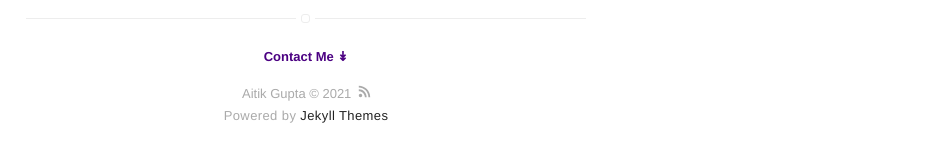
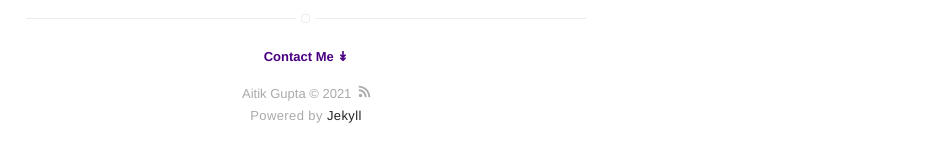
Before and after one commit to AitikGupta/AitikGupta.github.io, a Jekyll site: the page built from blog.html, in a window 1280 px wide. Shown: the part 800-953 px from the top of the page, without its empty margins (334-1280 px from the left). Built offline with Jekyll 4.4.1, drawn with Linux system fonts in a browser that asks for light colours.

Commit message:
Fix acknowledgement

```diff
--- a/_includes/footer.html
+++ b/_includes/footer.html
@@ -41,7 +41,8 @@
 
     <p class="extra">
         Powered by
-        <a class="link" href="https://jekyllthemes.io/">Jekyll Themes</a>
+        <!-- <a href="https://jekyllrb.com/" target="_blank"><img src="./assets/images/jekyll-logo-light-solid.png" height="4%" width="8%" alt="jekyll"></a> -->
+        <a class="link" href="https://jekyllrb.com/">Jekyll</a>
         <!-- by -->
         <!-- <a class="link" href="https://github.com/sergiokopplin/indigo">Kopplin</a> -->
     </p>
```
